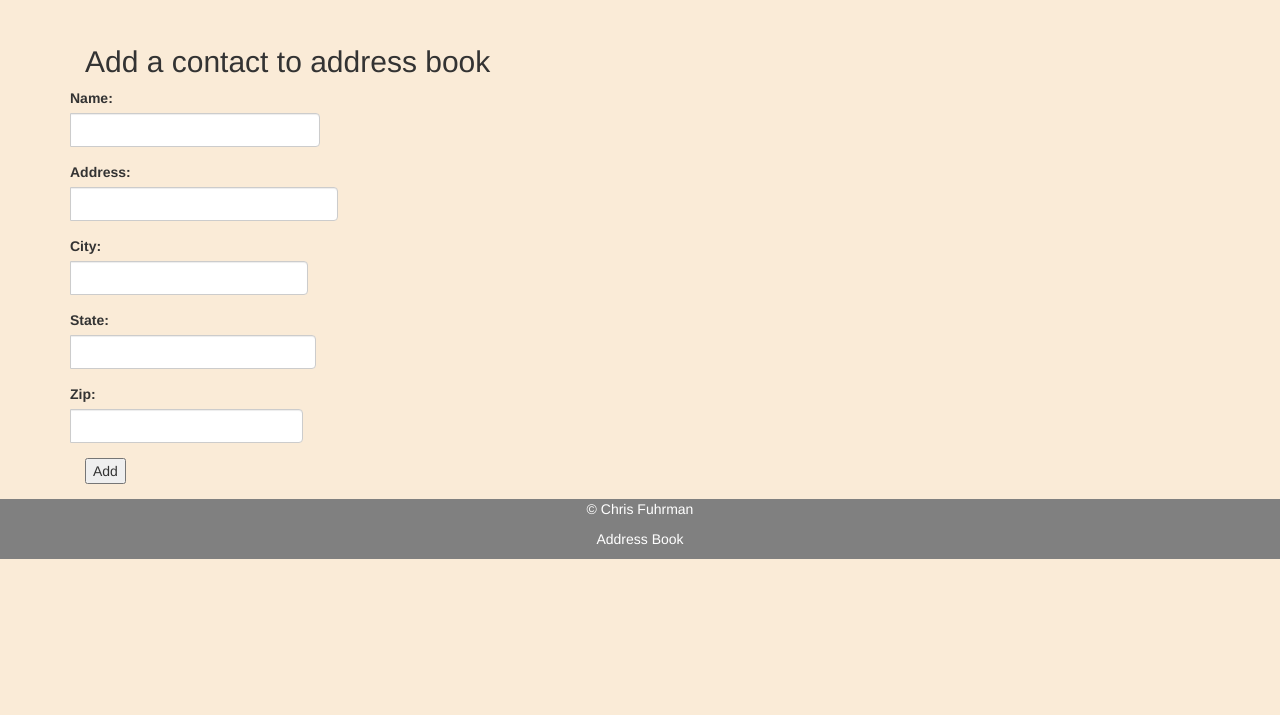
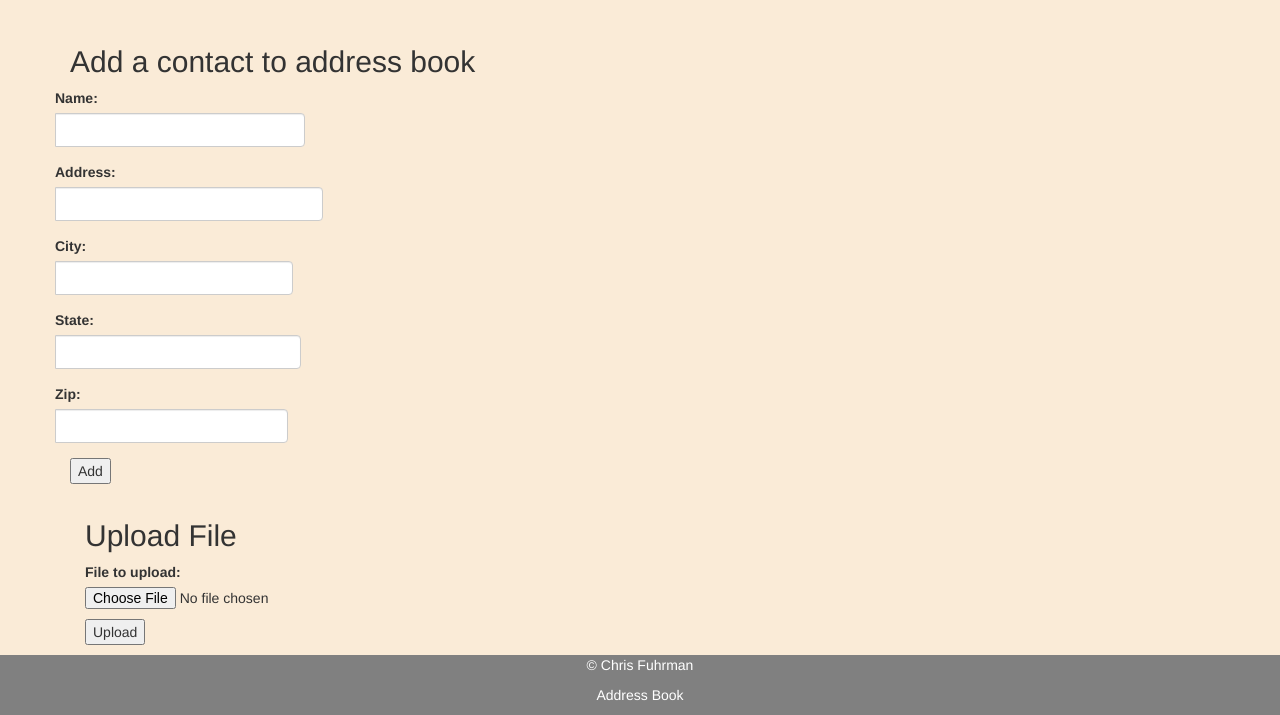
Before and after one commit to chrisfuhrman/planner.dev, a PHP site: page /public/address_book.php in a window 1280 px wide. Shown: the part 115-830 px from the top of the page. Before the commit the page ends 674 px from the top, so only its background shows below. Run offline with PHP 8.4, Linux system fonts and the light colour scheme; some libraries are stand-ins or nearby versions.

Commit message:
added constructor and classes

```diff
--- a/public/address_book.php
+++ b/public/address_book.php
@@ -26,7 +26,7 @@ class AddressDataStore
 {
 	public $filename = '';
 
-	public $contacts = [];
+	public $address_book = [];
 
 	// Allows filename to be set on instantiation
 	function __construct($filename = '') {
@@ -39,6 +39,7 @@ class AddressDataStore
 		$handle = fopen($this->filename, 'r');
 
 		$address_book = [];
+
 
 		while(!feof($handle)) {
 			$row = fgetcsv($handle);
@@ -54,7 +55,6 @@ class AddressDataStore
 	// php function to Save to CSV file
 	function saveAddressBook() {
 		$handle = fopen($this->filename, 'w');
-
 		foreach ($this->address_book as $row) {
 			fputcsv($handle, $row);
 		}
@@ -64,9 +64,36 @@ class AddressDataStore
 
 }
 
-$address_obj = new AddressDataStore('address_book.csv');
-// $address_obj->filename = 'address_book.csv';
-$address_obj->address_book = $address_obj->openCSV();
+	$address_obj = new AddressDataStore('address_book.csv');
+	$address_obj->address_book = $address_obj->openCSV();
+
+
+
+
+// Verify there were uploaded files and no errors
+if (count($_FILES) > 0 && $_FILES['file1']['error'] == UPLOAD_ERR_OK) {
+    // Set the destination directory for uploads
+    $uploadDir = '/vagrant/sites/planner.dev/public/uploads/';
+
+    // Grab the filename from the uploaded file by using basename
+    $uploadedFile = basename($_FILES['file1']['name']);
+
+    // Create the saved filename using the file's original name and our upload directory
+    $savedFilename = $uploadDir . $uploadedFile;
+
+
+	$address_obj_uploaded = new AddressDataStore($savedFilename);
+
+    $address_obj_uploaded->openCSV();
+
+    // Move the file from the temp location to our uploads directory
+    move_uploaded_file($_FILES['file1']['tmp_name'], $savedFilename);
+
+
+
+	$address_obj->address_book = array_merge($address_obj->address_book, $address_obj_uploaded->openCSV());
+	$address_obj->saveAddressBook();
+}
 
 
 // function to Save new stuff to csv
@@ -192,6 +219,7 @@ $address_obj->saveAddressBook();
 
 			<!-- form to enter a new contact -->
 			<div class="container">
+				<div class="row">
 				<h2 class="form_title">Add a contact to address book</h2>
 				<form method="POST" action="/address_book.php">
 
@@ -239,11 +267,29 @@ $address_obj->saveAddressBook();
 					</div>
 
 	                <div class="form-group btn-width">
-					<button type="submit">Add</button>
+						<button type="submit">Add</button>
 					</div>
-				</form>
+
+					</form>
+				</div>
 			</div>
-		</div>
+
+		<!-- Upload File form -->
+			<div class="col-md-3">
+				<h2>Upload File</h2>
+
+			    <form method="POST" enctype="multipart/form-data" action="/address_book.php">
+			        <p>
+			            <label for="file1">File to upload: </label>
+			            <input type="file" id="file1" name="file1">
+			        </p>
+			        <p>
+			            <input type="submit" value="Upload">
+			        </p>
+			    </form>
+			</div>
+
+	</div>
 
 
 <!-- Sub-Footer -->
```
